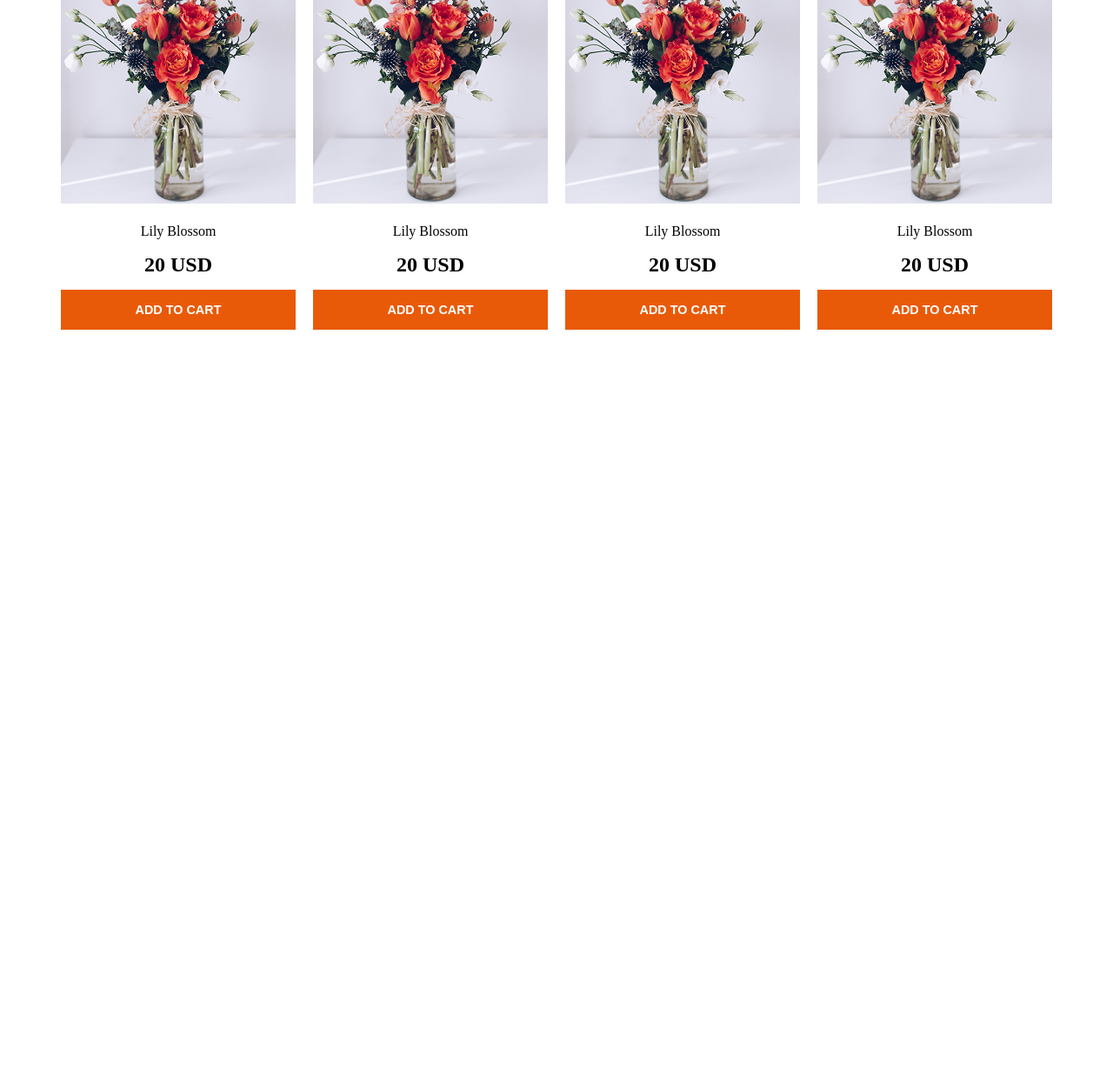
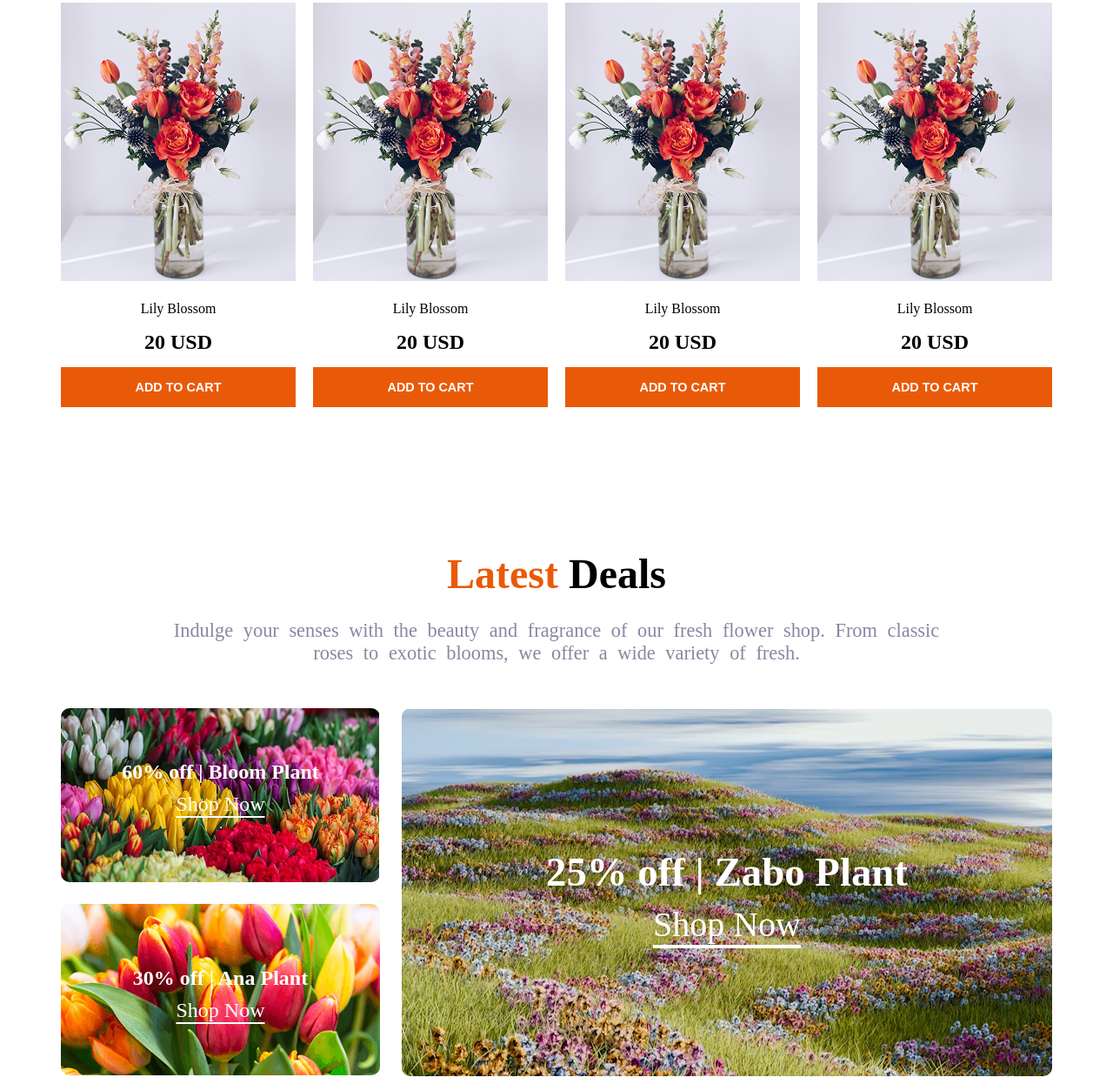
Before and after one commit to Pranoy-B/B12A02-Responsive-Flowers, a plain HTML site: page index.html in a window 1280 px wide. Shown: the part 1451-2697 px from the top of the page at 87% size. Before the commit the page ends 1930 px from the top, so only its background shows below. Drawn offline with Linux system fonts and the light colour scheme.

Commit message:
latest deals section added

```diff
--- a/index.html
+++ b/index.html
@@ -20,7 +20,7 @@
         <div class="banner d-flex">
             <div class="banner-text">
                 <p class="heading">ALWAYS <span class="orange-text">FRESH FLOWERS</span></p>
-                <p class="b-text">Indulge your senses with the beauty and fragrance of our fresh flower shop. From classic roses to exotic blooms, we offer a wide variety of fresh flowers that are perfect for any occasion.</p>
+                <p class="section-text">Indulge your senses with the beauty and fragrance of our fresh flower shop. From classic roses to exotic blooms, we offer a wide variety of fresh flowers that are perfect for any occasion.</p>
             </div>
             <div class="banner-image">
                 <img src="./assets/hero-flower.png" alt="flower image">
@@ -31,7 +31,7 @@
     <main>
         <section class="our-plants">
             <div class="plant-card-text">
-            <h3 class="card-heading"><span class="orange-text">Our</span> Plants</h1>
+            <h3 class="section-heading"><span class="orange-text">Our</span> Plants</h1>
             <p class="card-text grey-text">Indulge your senses with the beauty and fragrance of our fresh flower shop. From classic roses to exotic blooms, we offer a wide variety of fresh.</p>
             </div>
             <div class="plant-cards">
@@ -84,7 +84,28 @@
                     <button class="card-btn"><a class="btn-text" href="">ADD TO CART</a></button>
                 </div>
             </div>
+        </section>
 
+        <section class="latest-deals-text">
+            <h3 class="section-heading"><span class="orange-text">Latest</span> Deals</h3>
+            <p class="section-text grey-text">Indulge your senses with the beauty and fragrance of our fresh flower shop. From classic roses to exotic blooms, we offer a wide variety of fresh.</p>
+        </section>
+        <section class="latest-deals-card">
+            <div>
+                <div class="ld-card-img1">
+                    <h4>60% off | Bloom Plant</h4>
+                    <a class="bloom-plant" href="">Shop Now</a>
+                    <hr class="hr-line">
+                </div>
+                <div class="ld-card-img2">
+                    <h4>30% off | Ana Plant</h4>
+                    <a class="bloom-plant" href="">Shop Now</a>
+                </div>
+            </div>
+            <div class="ld-card-img3">
+                <h3>25% off | Zabo Plant</h3>
+                <a class="zabo-plant" href="">Shop Now</a>
+            </div>
         </section>
     </main>
 
--- a/styles/styles.css
+++ b/styles/styles.css
@@ -16,8 +16,24 @@
     color: #8987A1;
 }
 
+.section-heading{
+    margin: 0;
+    font-size: 3rem;
+    line-height: 6.5rem;
+}
+
+.section-text {
+    margin: 0;
+    text-wrap: wrap;
+    font-size: 1.4rem;
+    word-spacing: 6px;
+}
+
 a {
     text-decoration: none;
+}
+h1, h2, h3, h4, h5, h6 {
+    margin: 10px 0;
 }
 
 /* nav section */
@@ -74,12 +90,6 @@ a {
     line-height: 1.4;
 
 }
-.b-text {
-    margin: 0;
-    text-wrap: wrap;
-    font-size: 1.4rem;
-    word-spacing: 6px;
-}
 
 .banner-image {
     height: 355px;
@@ -93,7 +103,7 @@ main {
     margin: 0 auto;
 }
 .our-plants {
-    margin: 80px auto;
+    margin: 120px auto;
     text-align: center;
 }
 
@@ -102,10 +112,7 @@ main {
     margin: 0 auto;
 }
 
-.card-heading{
-    margin: 0;
-    font-size: 3rem;
-}
+
 .card-text {
     font-size: 1.2rem;
 }
@@ -139,3 +146,74 @@ main {
     font-weight: 600;
 
 }
+
+
+/* latest deals section */
+
+.latest-deals-text {
+    max-width: 888px;
+    margin: 50px auto;
+    text-align: center;
+}
+
+.latest-deals-card {
+    height: 424px;
+    max-width: 1140px;
+    margin: 0 auto;
+    display: flex;
+    gap: 25px;
+}
+
+.ld-card-img1 {
+    display: flex;
+    flex-direction: column;
+    justify-content: center;
+    align-items: center;
+    background-image: url(../assets/deal-bloom.png);
+    width: 367px;
+    height: 200px;
+    border-radius: 10px;
+    font-size: 1.5rem;
+    color: white;
+}
+
+.ld-card-img2 {
+    display: flex;
+    flex-direction: column;
+    justify-content: center;
+    align-items: center;
+    background-image: url(../assets/deal-ana.png);
+    width: 367px;
+    height: 197px;
+    border-radius: 10px;
+    margin-top: 25px;
+    font-size: 1.5rem;
+    color: white;
+
+}
+
+.ld-card-img3 {
+    display: flex;
+    flex-direction: column;
+    justify-content: center;
+    align-items: center;
+    background-image: url(../assets/deal-zabo.png);
+    width: 748px;
+    height: 423px;
+    border-radius: 10px;
+    padding: 0;
+    font-size: 2.5rem;
+    color: white;
+}
+
+.bloom-plant {
+    color: white;
+    text-decoration-line: underline;
+    text-underline-offset: 6px;
+}
+
+.zabo-plant {
+    color: white;
+    text-decoration-line: underline;
+    text-underline-offset: 10px;
+}
```
